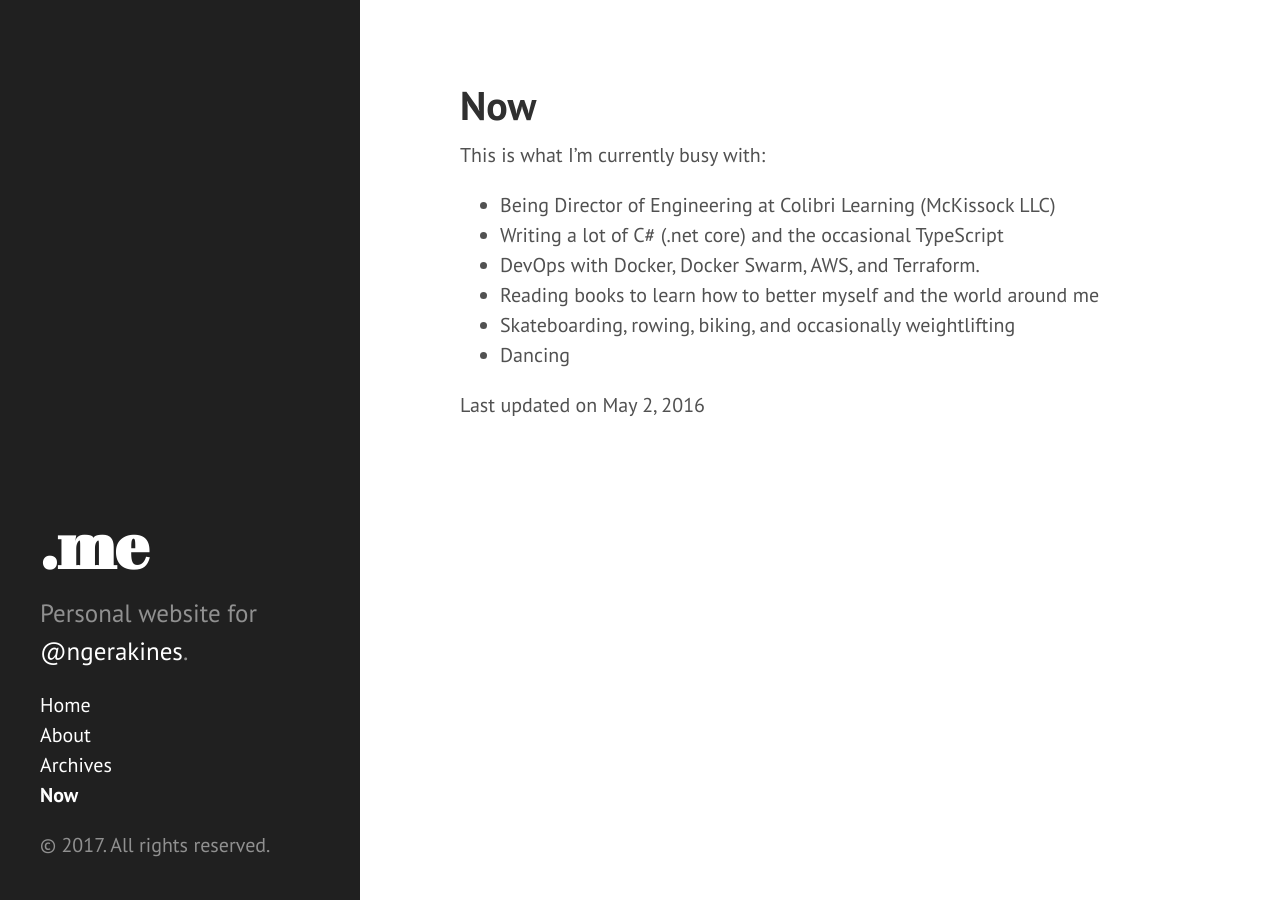
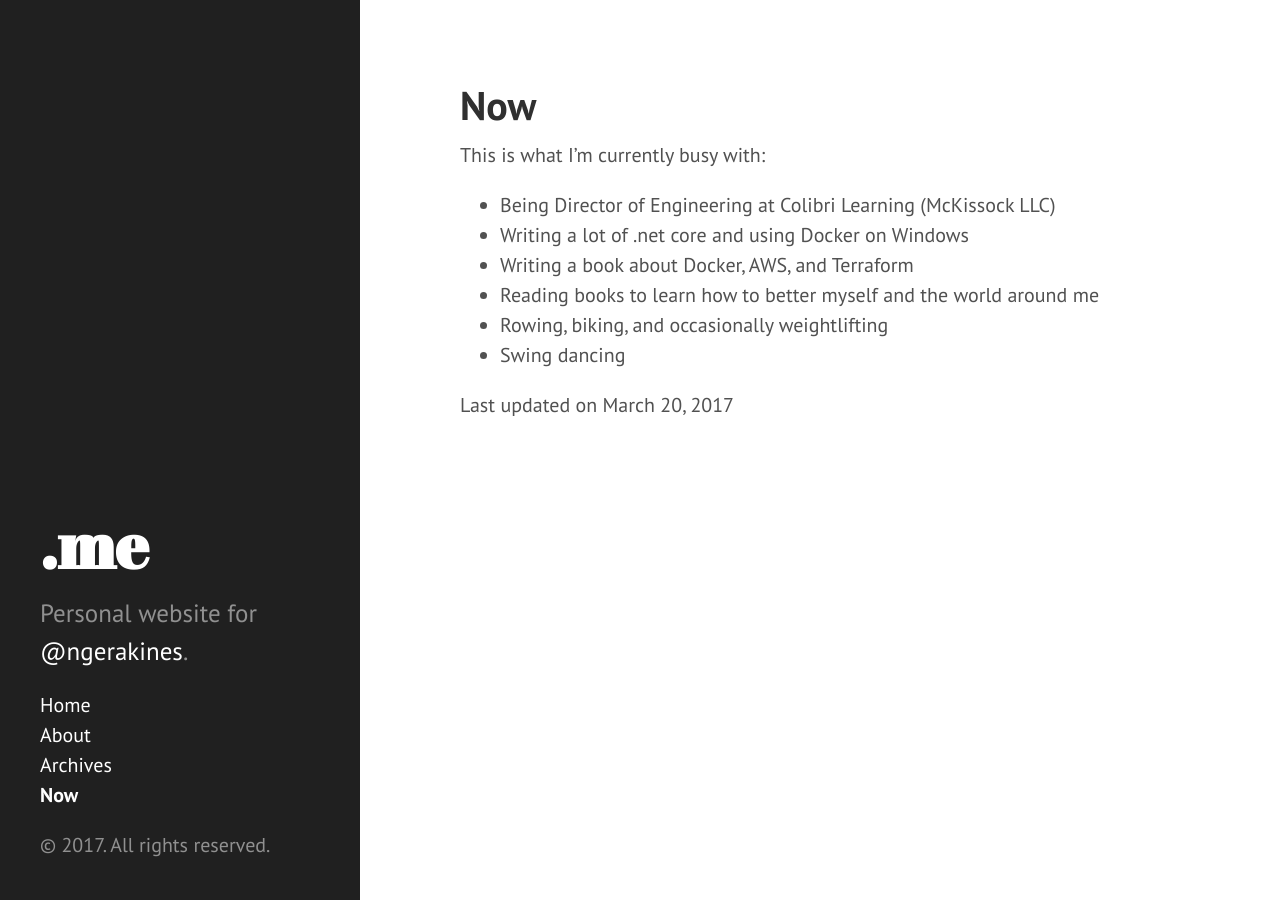
Before and after one commit to ngerakines/ngerakines.me, a Jekyll site: the page built from now.md, in a window 1280 px wide. Built offline with Jekyll 4.4.1, drawn with Linux system fonts in a browser that asks for light colours; Markdown is read by kramdown in place of the engine named in the settings.

Commit message:
Updated now.md

```diff
--- a/now.md
+++ b/now.md
@@ -6,10 +6,10 @@ title: Now
 This is what I'm currently busy with:
 
 * Being Director of Engineering at Colibri Learning (McKissock LLC)
-* Writing a lot of C# (.net core) and the occasional TypeScript
-* DevOps with Docker, Docker Swarm, AWS, and Terraform.
+* Writing a lot of .net core and using Docker on Windows
+* Writing a book about Docker, AWS, and Terraform
 * Reading books to learn how to better myself and the world around me
-* Skateboarding, rowing, biking, and occasionally weightlifting
-* Dancing
+* Rowing, biking, and occasionally weightlifting
+* Swing dancing
 
-Last updated on May 2, 2016
+Last updated on March 20, 2017
```
